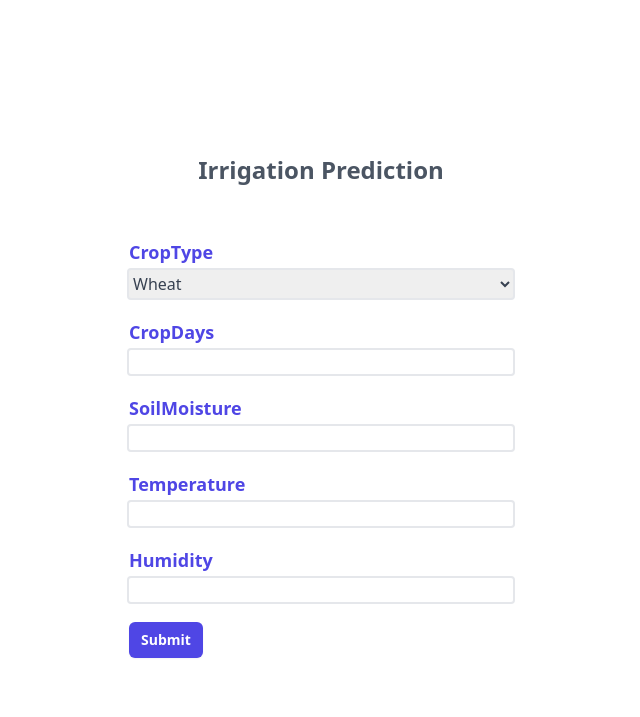
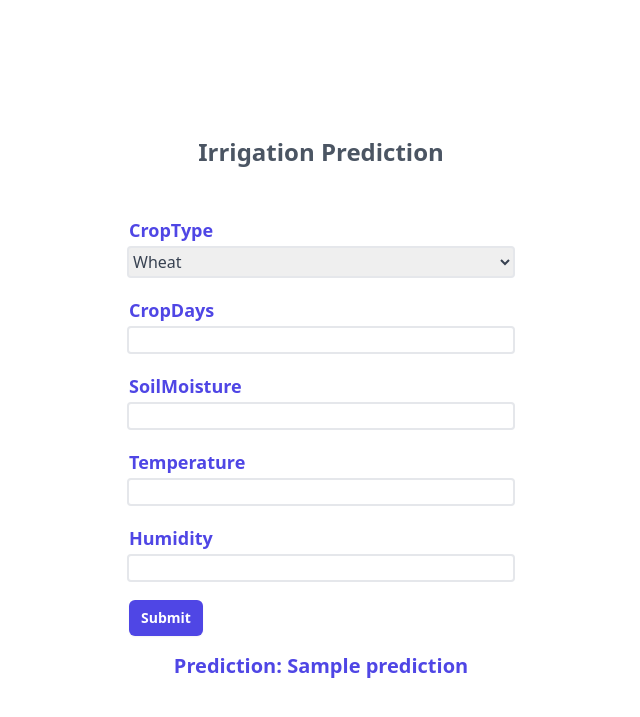
Before and after one commit to sweathags/irrigation-prediction, a Flask app: template templates/form.html in a window 1280 px wide. Shown: the top 717 px of the page, without its empty margins (319-959 px from the left). Run offline with Flask 3, Linux system fonts and the light colour scheme; the template is opened without the code that fills it: most values are stand-ins (such as "Sample title", 1, 10 or a date in 2020); parts of the project's set-up code (start-up, migrations or seed data) failed here and were passed over; some libraries are stand-ins or nearby versions.

Commit message:
removed result.html and probablity

```diff
--- a/app.py
+++ b/app.py
@@ -10,6 +10,8 @@ loaded_model = load("random_forest_model.joblib")
 
 @app.route("/", methods=["GET", "POST"])
 def index():
+    prediction=None
+
     if request.method == "POST":
         # Get input data from the form
         CropType = request.form["CropType"]
@@ -29,13 +31,12 @@ def index():
 
         # Make predictions
         predictions = loaded_model.predict(new_data)
-        probability = loaded_model.predict_proba(new_data)[:,1]
 
-        # Render template with predictions
-        return render_template("result.html", prediction=predictions[0], probability=probability[0])
+        # Assign prediction
+        prediction = predictions[0]
 
-    # Render the form
-    return render_template("form.html")
+    # Render the form template with prediction value embedded
+    return render_template("form.html", prediction=prediction)
 
 if __name__ == "__main__":
     app.run(debug=True)
--- a/templates/form.html
+++ b/templates/form.html
@@ -10,14 +10,14 @@
 
   <body>
     <div class="h-screen flex flex-col items-center justify-center">
-      <h1 class="p-5 font-bold text-2xl text-gray-600">
+      <h1 class="pt-6 pb-5 font-bold text-2xl text-gray-600">
         Irrigation Prediction
       </h1>
 
       <form
         action="/"
         method="post"
-        class="max-w-screen-lg mt-8 mb-2 w-80 sm:w-96"
+        class="max-w-screen-lg mt-7 mb-2 w-80 sm:w-96"
       >
         <div class="flex flex-col gap-1 mb-5">
           <label for="CropType" class="text-indigo-600 font-semibold text-lg"
@@ -99,6 +99,12 @@
           class="submit-button rounded-md bg-indigo-600 px-3 py-2 text-sm font-semibold text-white shadow-sm hover:bg-indigo-500"
         />
       </form>
+      <!-- Render prediction-->
+      {% if prediction is not none%}
+      <h2 class="text-indigo-600 font-bold text-xl p-2">
+        Prediction: {{ prediction }}
+      </h2>
+      {% endif %}
     </div>
   </body>
 </html>
```
Also changed, not shown: templates/result.html (deleted, +0 -22 lines).
